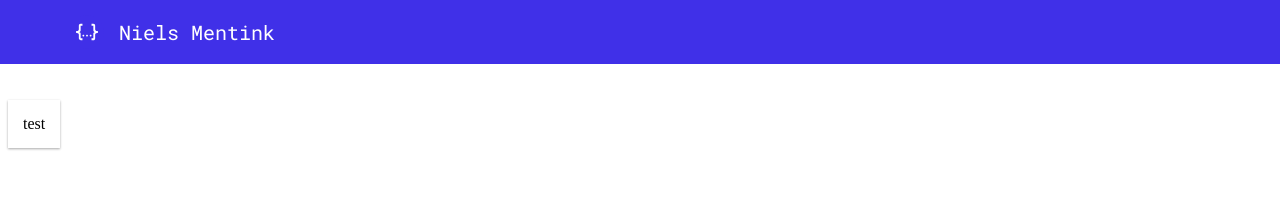
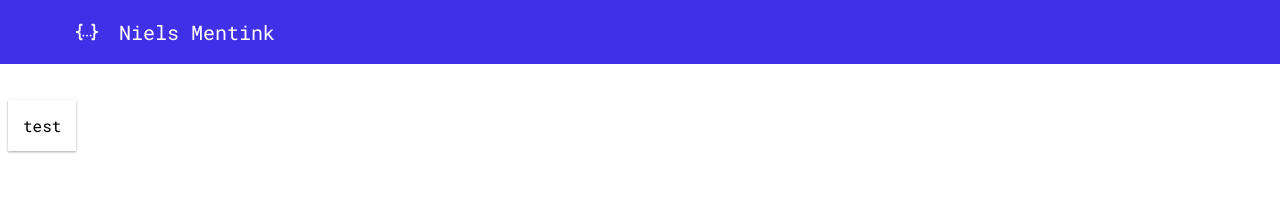
Before and after one commit to V1RE/Portfolio, a Vue app: page / in a window 1280 px wide. Shown: the top 201 px of the page. Built offline with nearby package versions, Linux system fonts and the light colour scheme.

Commit message:
Added interaction to material card

```diff
--- a/src/App.vue
+++ b/src/App.vue
@@ -1,7 +1,10 @@
 <template>
   <div id="app">
     <TopBar />
-    <MaterialCard>test</MaterialCard>
+    <MaterialCard>
+      test
+      <template v-slot:content>Dit is echt zieke content</template>
+    </MaterialCard>
   </div>
 </template>
 
--- a/src/components/MaterialCard.vue
+++ b/src/components/MaterialCard.vue
@@ -1,18 +1,30 @@
 <template>
-  <div class="materialcard">
-    <slot></slot>
+  <div class="materialcard" v-on:click="full = !full">
+    <div class="excerpt">
+      <slot></slot>
+    </div>
+    <div class="content" v-if="full">
+      <slot name="content"></slot>
+    </div>
   </div>
 </template>
 
 <script>
 export default {
-  name: "MaterialCard"
+  name: "MaterialCard",
+  data: function() {
+    return {
+      full: false
+    };
+  }
 };
 </script>
 
 <style lang="scss" scoped>
 .materialcard {
   background-color: #fff;
+  font-family: "Roboto Mono", monospace;
+  color: #000;
   padding: 15px;
   box-shadow: 0 1px 3px rgba(0, 0, 0, 0.12), 0 1px 2px rgba(0, 0, 0, 0.24);
   transition: box-shadow 0.3s cubic-bezier(0.25, 0.8, 0.25, 1);
```
